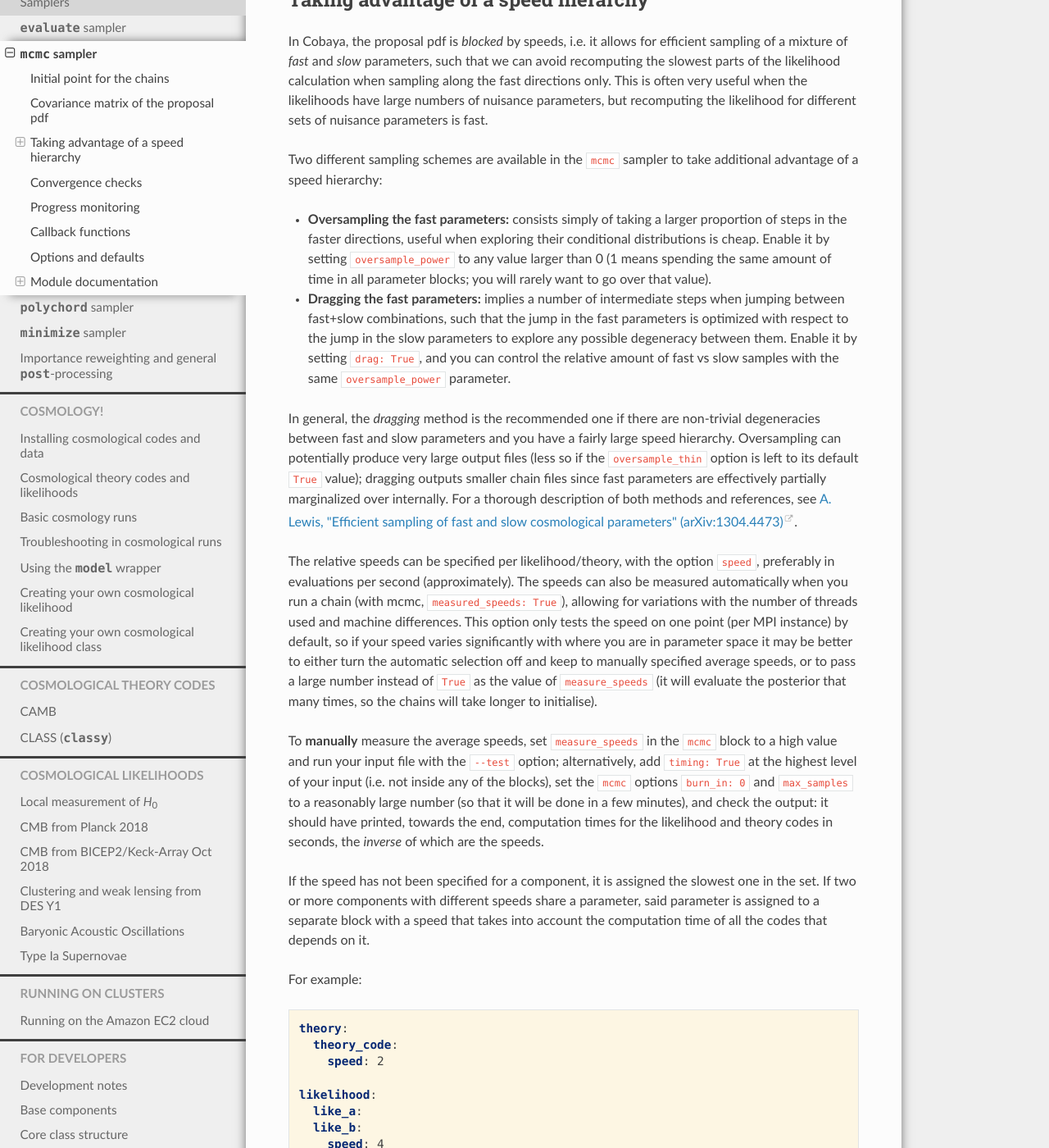
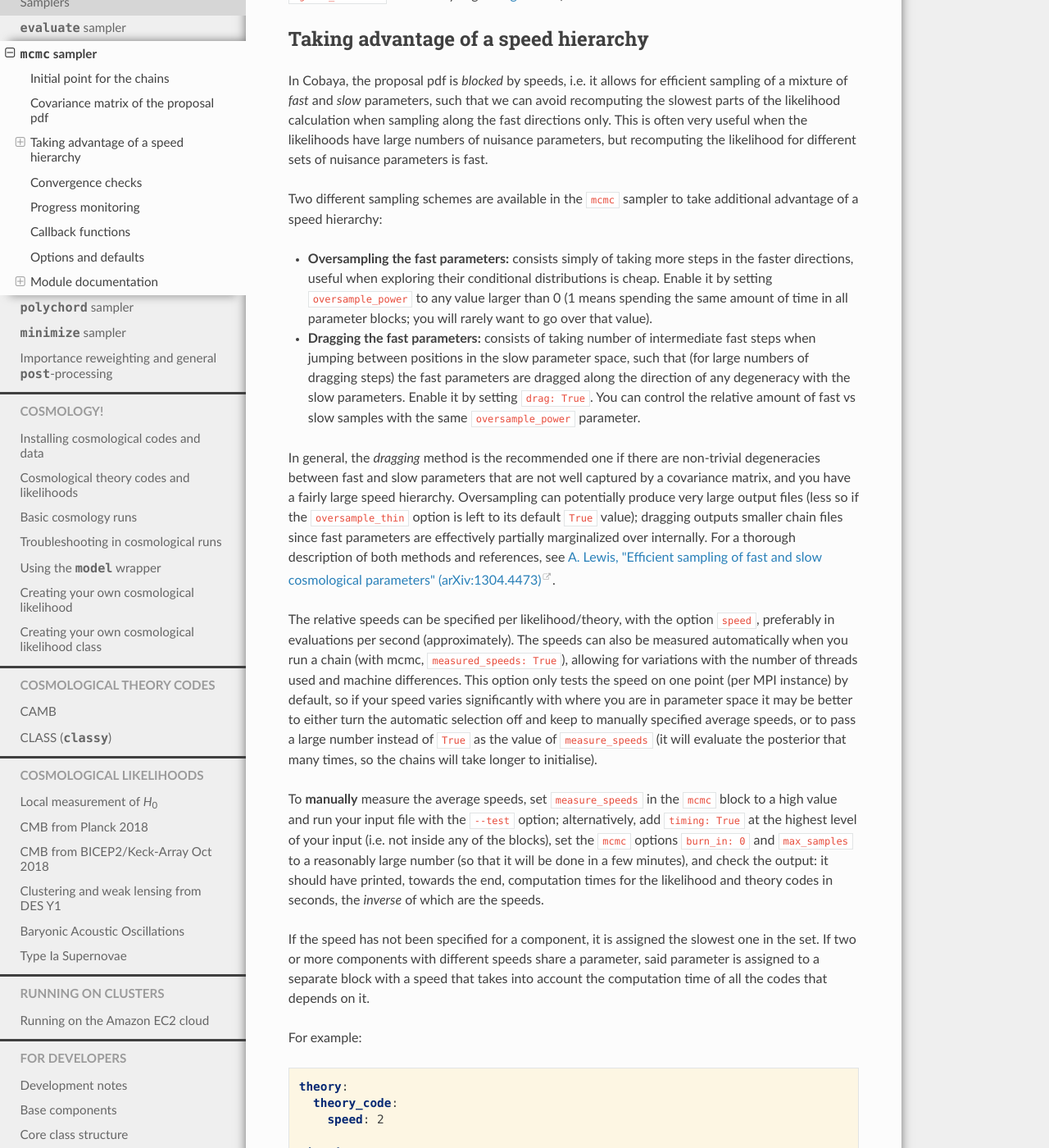
Before and after one commit to CobayaSampler/cobaya, a Sphinx documentation site: the page built from docs/sampler_mcmc.rst, in a window 1280 px wide and 1400 px high, scrolled down 3516 px. Shown: the whole window at 82% size. Built offline with Sphinx 7.4.7 and the Read the Docs theme 2.0.0, drawn with Linux system fonts in a browser that asks for light colours; some of the changed text lies outside the part shown.

Commit message:
minor doc edits

```diff
--- a/docs/sampler_evaluate.rst
+++ b/docs/sampler_evaluate.rst
@@ -62,8 +62,8 @@ In this case, the posterior will be evaluated for each parameter at:
    If using this sampler **cobaya** appears to be stuck, this normally means that it cannot sample a point with finite posterior value. Check that your prior/likelihood definitions leave room for some finite posterior density, e.g. don't define an external prior that imposes that :math:`x>2` if the range allowed for :math:`x` is just :math:`[0,1]`.
 
 
-Sampler class
--------------
+Evaluate sampler class
+-----------------------
 
 .. automodule:: samplers.evaluate.evaluate
    :noindex:
--- a/docs/sampler_mcmc.rst
+++ b/docs/sampler_mcmc.rst
@@ -26,7 +26,8 @@ The proposal pdf is a gaussian mixed with an exponential pdf in random direction
 
 .. note::
 
-   The ``proposal`` size for a certain parameter should be close to its **conditional** posterior, not it marginalized one, since for strong degeneracies, the latter being wider than the former, it could cause the chain to get stuck.
+   The ``proposal`` width for a parameter should be close to its **conditional** posterior, not its marginalized width. For strong degeneracies the latter can be much wider than the former, and hence it could cause the chain to get stuck.
+   Underestimating a good proposal width is usually better than overestimating it: an underestimate can be rapidly corrected by the adaptive covariance learning, but if the proposal width is too large the chain may never move at all.
 
 If the distribution being sampled is known have tight strongly non-linear parameter degeneracies, re-define the sampled parameters to remove the degeneracy before sampling (linear degeneracies are not a problem, esp. if you provide an approximate initial covariance matrix).
 
@@ -122,11 +123,11 @@ In Cobaya, the proposal pdf is *blocked* by speeds, i.e. it allows for efficient
 
 Two different sampling schemes are available in the ``mcmc`` sampler to take additional advantage of a speed hierarchy:
 
-- **Oversampling the fast parameters:** consists simply of taking a larger proportion of steps in the faster directions, useful when exploring their conditional distributions is cheap. Enable it by setting ``oversample_power`` to any value larger than 0 (1 means spending the same amount of time in all parameter blocks; you will rarely want to go over that value).
+- **Oversampling the fast parameters:** consists simply of taking more steps in the faster directions, useful when exploring their conditional distributions is cheap. Enable it by setting ``oversample_power`` to any value larger than 0 (1 means spending the same amount of time in all parameter blocks; you will rarely want to go over that value).
 
-- **Dragging the fast parameters:** implies a number of intermediate steps when jumping between fast+slow combinations, such that the jump in the fast parameters is optimized with respect to the jump in the slow parameters to explore any possible degeneracy between them. Enable it by setting ``drag: True``, and you can control the relative amount of fast vs slow samples with the same ``oversample_power`` parameter.
+- **Dragging the fast parameters:** consists of taking number of intermediate fast steps when jumping between positions in the slow parameter space, such that (for large numbers of dragging steps) the fast parameters are dragged along the direction of any degeneracy with the slow parameters. Enable it by setting ``drag: True``. You can control the relative amount of fast vs slow samples with the same ``oversample_power`` parameter.
 
-In general, the *dragging* method is the recommended one if there are non-trivial degeneracies between fast and slow parameters and you have a fairly large speed hierarchy. Oversampling can potentially produce very large output files (less so if the ``oversample_thin`` option is left to its default ``True`` value); dragging outputs smaller chain files since fast parameters are effectively partially marginalized over internally. For a thorough description of both methods and references, see `A. Lewis, "Efficient sampling of fast and slow cosmological parameters" (arXiv:1304.4473) <https://arxiv.org/abs/1304.4473>`_.
+In general, the *dragging* method is the recommended one if there are non-trivial degeneracies between fast and slow parameters that are not well captured by a covariance matrix,  and you have a fairly large speed hierarchy. Oversampling can potentially produce very large output files (less so if the ``oversample_thin`` option is left to its default ``True`` value); dragging outputs smaller chain files since fast parameters are effectively partially marginalized over internally. For a thorough description of both methods and references, see `A. Lewis, "Efficient sampling of fast and slow cosmological parameters" (arXiv:1304.4473) <https://arxiv.org/abs/1304.4473>`_.
 
 The relative speeds can be specified per likelihood/theory, with the option ``speed``, preferably in evaluations per second (approximately). The speeds can also be measured automatically when you run a chain (with mcmc, ``measured_speeds: True``), allowing for variations with the number of threads used and machine differences. This option only tests the speed on one point (per MPI instance) by default, so if your speed varies significantly with where you are in parameter space it may be better to either turn the automatic selection off and keep to manually specified average speeds, or to pass a large number instead of ``True`` as the value of ``measure_speeds`` (it will evaluate the posterior that many times, so the chains will take longer to initialise).
 
@@ -152,10 +153,10 @@ Here, evaluating the theory code is the slowest step, while the ``like_b`` is fa
 
 .. _mcmc_speed_hierarchy_manual:
 
-Manual specification of speed-blocking
+Manual specification of speed blocking
 ^^^^^^^^^^^^^^^^^^^^^^^^^^^^^^^^^^^^^^
 
-*Automatic* speed-blocking takes advantage of differences in speed *per likelihood* (or theory). If the parameters of your likelihood or theory have some internal speed hierarchy that you would like to exploit (e.g. if your likelihood internally caches the result of a computation depending only on a subset of the likelihood parameters), you can specify a fine-grained list of parameter blocks and their oversampling factors, using the ``mcmc`` option ``blocking``.
+*Automatic* speed blocking takes advantage of differences in speed *per likelihood* (or theory). If the parameters of your likelihood or theory have some internal speed hierarchy that you would like to exploit (e.g. if your likelihood internally caches the result of a computation depending only on a subset of the likelihood parameters), you can specify a fine-grained list of parameter blocks and their oversampling factors, using the ``mcmc`` option ``blocking``.
 
 E.g. if a likelihood depends of parameters ``a``, ``b`` and ``c`` and the cost of varying ``a`` is *twice* as big as the other two, your ``mcmc`` block should look like
 
--- a/docs/theories_and_dependencies.rst
+++ b/docs/theories_and_dependencies.rst
@@ -24,8 +24,8 @@ saved into the special ``state['derived']`` dictionary entry.
 The theory code also needs to tell other theory codes and likelihoods the things that it can calculate using
 
 *  ``get_X`` methods; any method starting with ``get_`` will automatically indicate that the theory can compute X
-* return list of things that can be calculated from  :meth:`.theory.Theory.get_can_provide`.
-* return list of derived parameter names from :meth:`.theory.Theory.get_can_provide_params`
+* return list of things that can be calculated from  :meth:`~.theory.Theory.get_can_provide`.
+* return list of derived parameter names from :meth:`~.theory.Theory.get_can_provide_params`
 * specify derived parameters in an associated .yaml file or class params dictionary
 
 
```
Also changed, not shown: other parts of docs/sampler_mcmc.rst (+2 -2 lines), TODO.md (+1 -0 lines), 1 other file.
